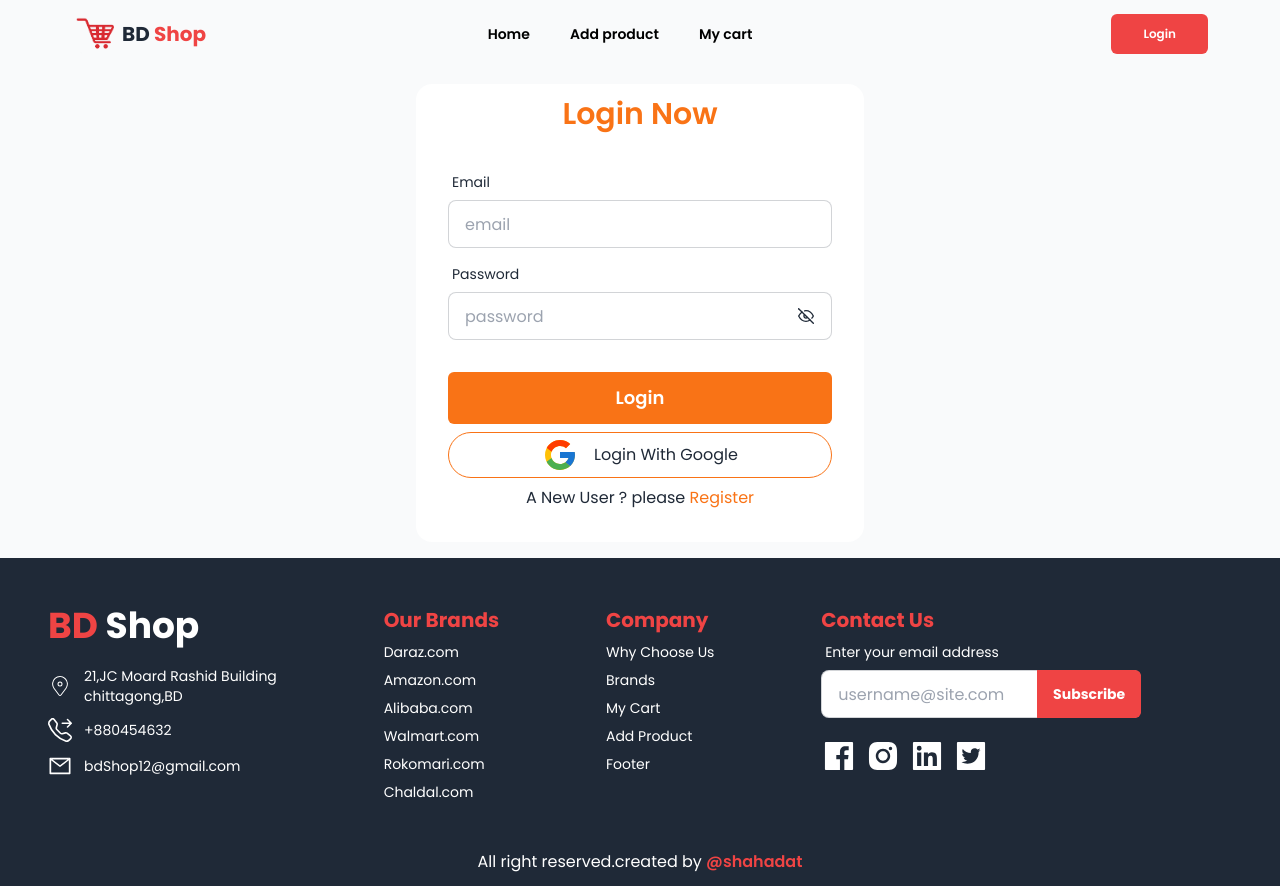
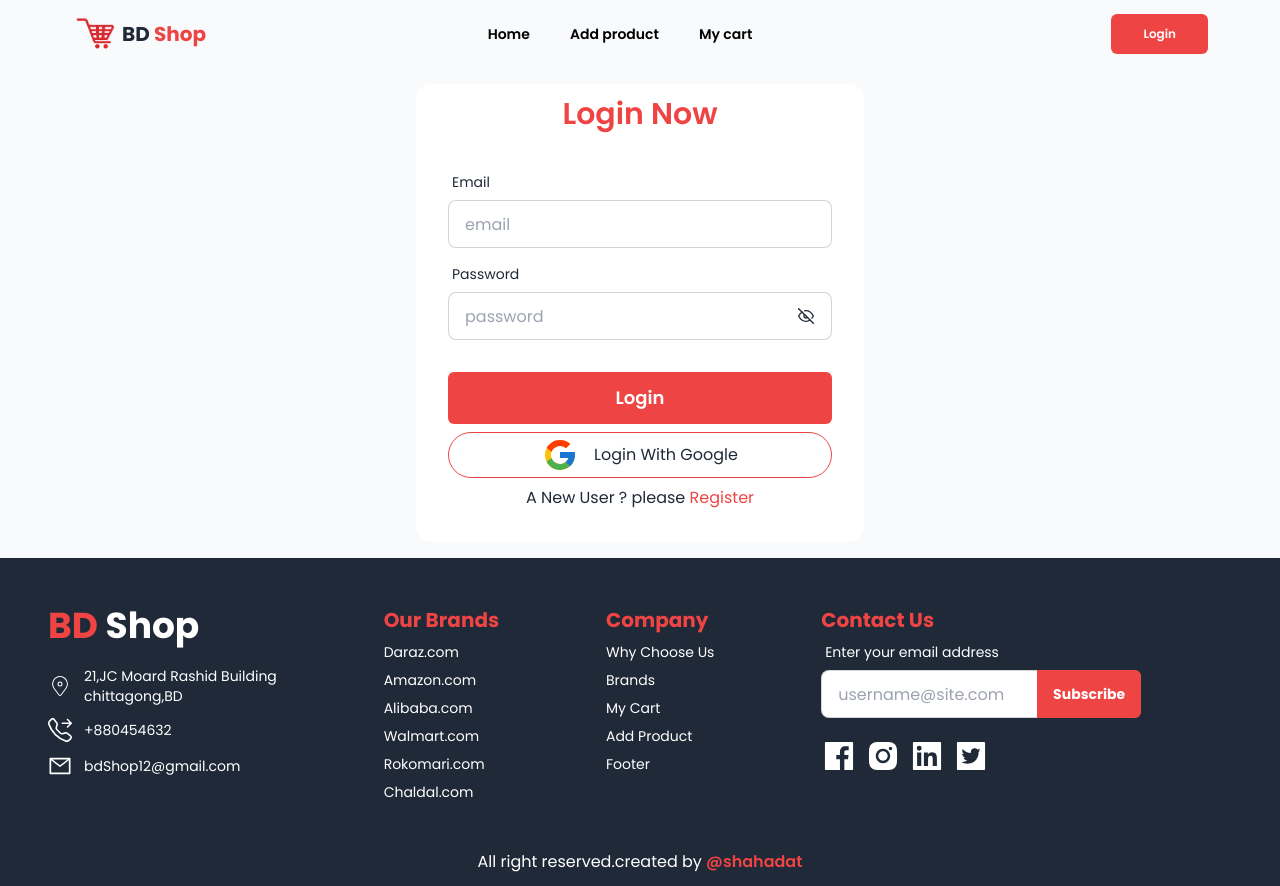
Before and after one commit to Shahadat-BD/brandShop-client-side, a React (Vite) app: page /login in a window 1280 px wide. Built offline with nearby package versions, Linux system fonts and the light colour scheme; no server answers.

Commit message:
login and register page disign updated

```diff
--- a/src/Component/Authentication/Login/Login.jsx
+++ b/src/Component/Authentication/Login/Login.jsx
@@ -44,7 +44,7 @@ const Login = () => {
       <div className="bg-gray-50">
         <div className="hero-content">
           <div className="card flex-shrink-0 w-full max-w-md  bg-base-100">
-            <h1 className="text-3xl font-semibold text-center mt-3 text-orange-500">
+            <h1 className="text-3xl font-semibold text-center mt-3 text-red-500">
               Login Now
             </h1>
             <form className="card-body" onSubmit={handleLoginForm}>
@@ -74,20 +74,20 @@ const Login = () => {
                   <span onClick={()=>setShowPassword(!showPassword)} className='absolute lg:ml-[350px] ml-[300px] md:ml-[350px] mt-[52px] cursor-pointer'>{showPassword ? <FiEye/> : <FiEyeOff/>}</span>
               </div>
               <div className="form-control mt-6">
-                <input  className="text-white border-none cursor-pointer bg-orange-500 py-3 text-lg font-semibold rounded-md"
+                <input  className="text-white border-none cursor-pointer bg-red-500 py-3 text-lg font-semibold rounded-md"
                 value={'Login'}
                 type="submit"
                 >
                 </input >
               </div>
-              <div onClick={handleGoogleSignIn} className="flex cursor-pointer justify-center items-center border border-orange-500 rounded-full p-1 ">
+              <div onClick={handleGoogleSignIn} className="flex cursor-pointer justify-center items-center border border-red-500 rounded-full p-1 ">
                 <FcGoogle className="text-4xl mr-4" />
                 <button> Login With Google</button>
               </div>
               <div>
                 <p className="text-center">
                   A New User ? please{" "}
-                  <Link to={"/register"} className="text-orange-500">
+                  <Link to={"/register"} className="text-red-500">
                     Register
                   </Link>
                 </p>
--- a/src/Component/Authentication/Register/Register.jsx
+++ b/src/Component/Authentication/Register/Register.jsx
@@ -67,7 +67,7 @@ const Register = () => {
       <div className="bg-gray-50">
         <div className="hero-content">
           <div className="card flex-shrink-0 w-full max-w-md  bg-base-100">
-            <h1 className="text-3xl font-semibold text-center mt-3 text-orange-500">
+            <h1 className="text-3xl font-semibold text-center mt-3 text-red-500">
               Register Now
             </h1>
             <form className="card-body" onSubmit={handleRegisterForm}>
@@ -123,14 +123,14 @@ const Register = () => {
               </div>
 
               <div className="form-control mt-6">
-                <input  className="text-white border-none cursor-pointer bg-orange-500 py-3 text-lg font-semibold rounded-md"
+                <input  className="text-white border-none cursor-pointer bg-red-500 py-3 text-lg font-semibold rounded-md"
                   type="submit"
                   value={'Register'}
                 >
 
                 </input>
               </div>
-              <div onClick={handleGoogleSignIn} className="flex cursor-pointer justify-center items-center border border-orange-500 rounded-full p-1 ">
+              <div onClick={handleGoogleSignIn} className="flex cursor-pointer justify-center items-center border border-red-500 rounded-full p-1 ">
                 <FcGoogle className="text-4xl mr-4" />
                 <button> Login With Google</button>
               </div>
@@ -138,7 +138,7 @@ const Register = () => {
             <div>
                 <p className="text-center">
                   Already have an account ? please{" "}
-                  <Link to={"/login"} className="text-orange-500">
+                  <Link to={"/login"} className="text-red-500">
                     Login
                   </Link>
                 </p>
```
